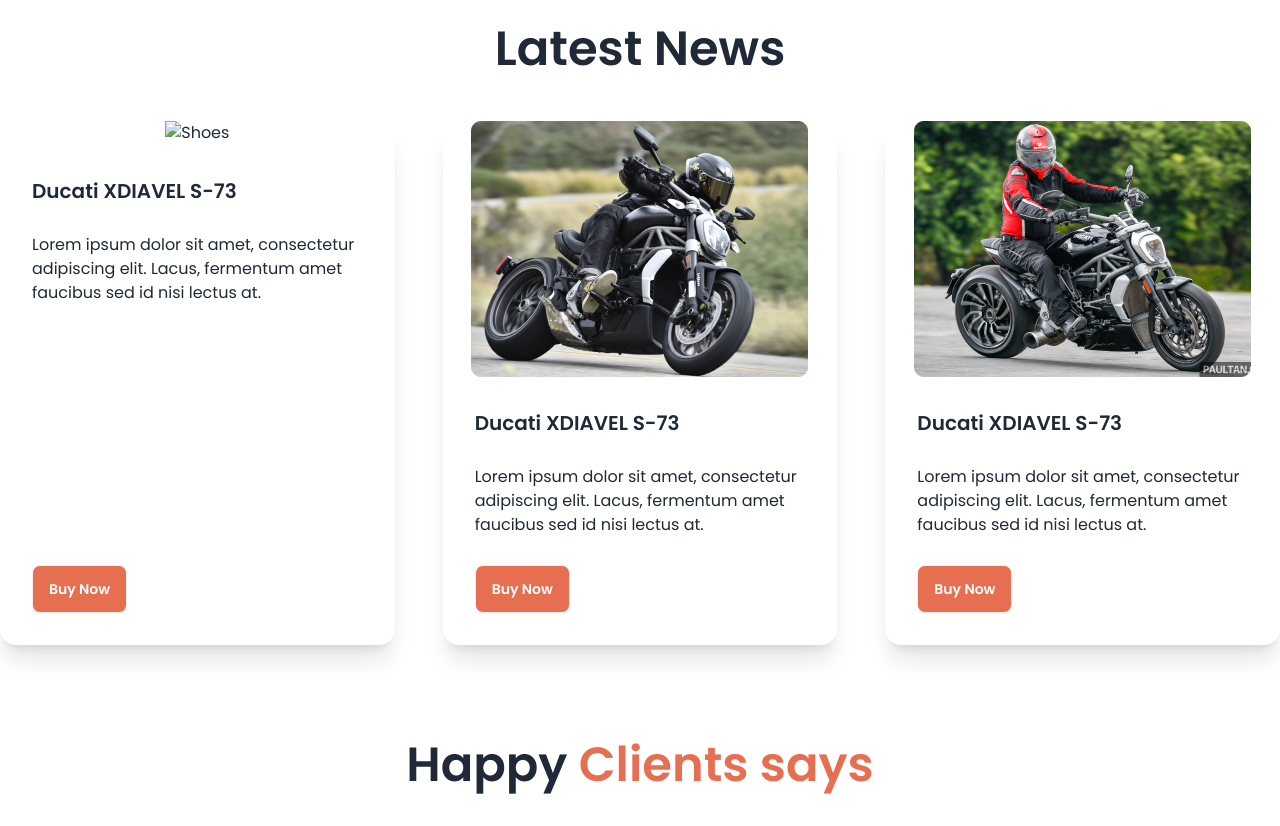
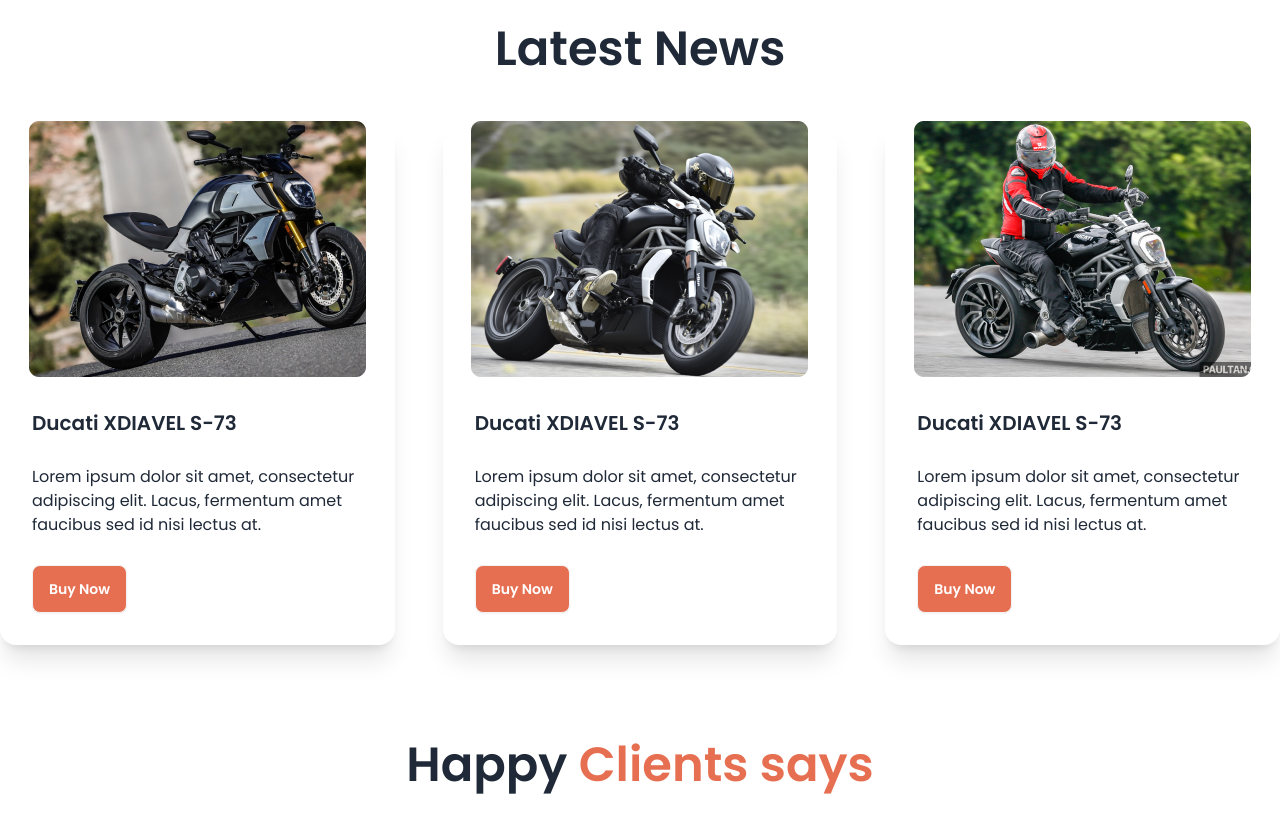
Before and after one commit to Zill23-code/biker-10, a plain HTML site: page index.html in a window 1280 px wide. Shown: the part 1220-2046 px from the top of the page. Drawn offline with nearby package versions, Linux system fonts and the light colour scheme; the site is published under a folder, as on GitHub Pages, so addresses that start at the root find nothing.

Commit message:
images opened for git

```diff
--- a/index.html
+++ b/index.html
@@ -159,7 +159,7 @@
         <div class="card bg-base-100  shadow-xl">
             <figure>
               <img
-                src="/images/others/latest1.png"
+                src="images/others/latest1.png"
                 alt="Shoes" />
             </figure>
             <div class="card-body space-y-5">
```
